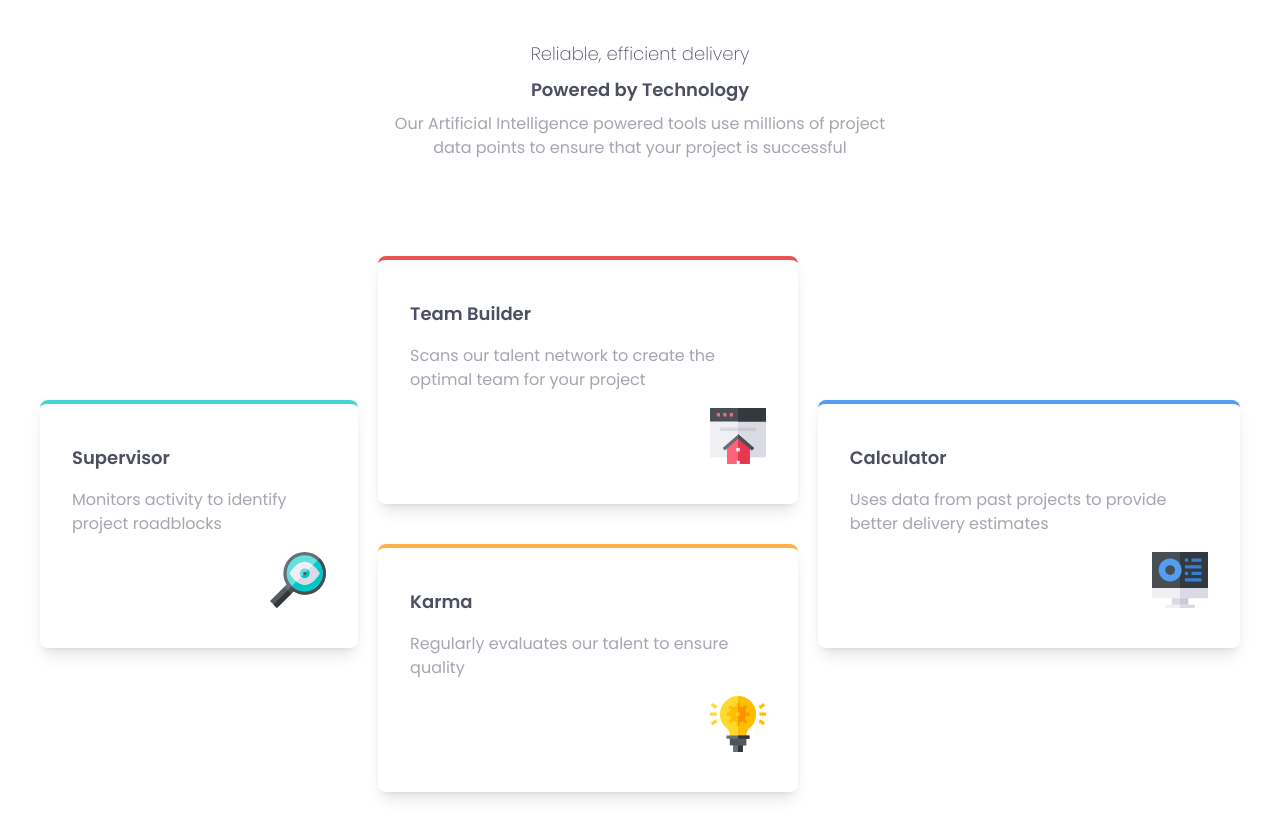
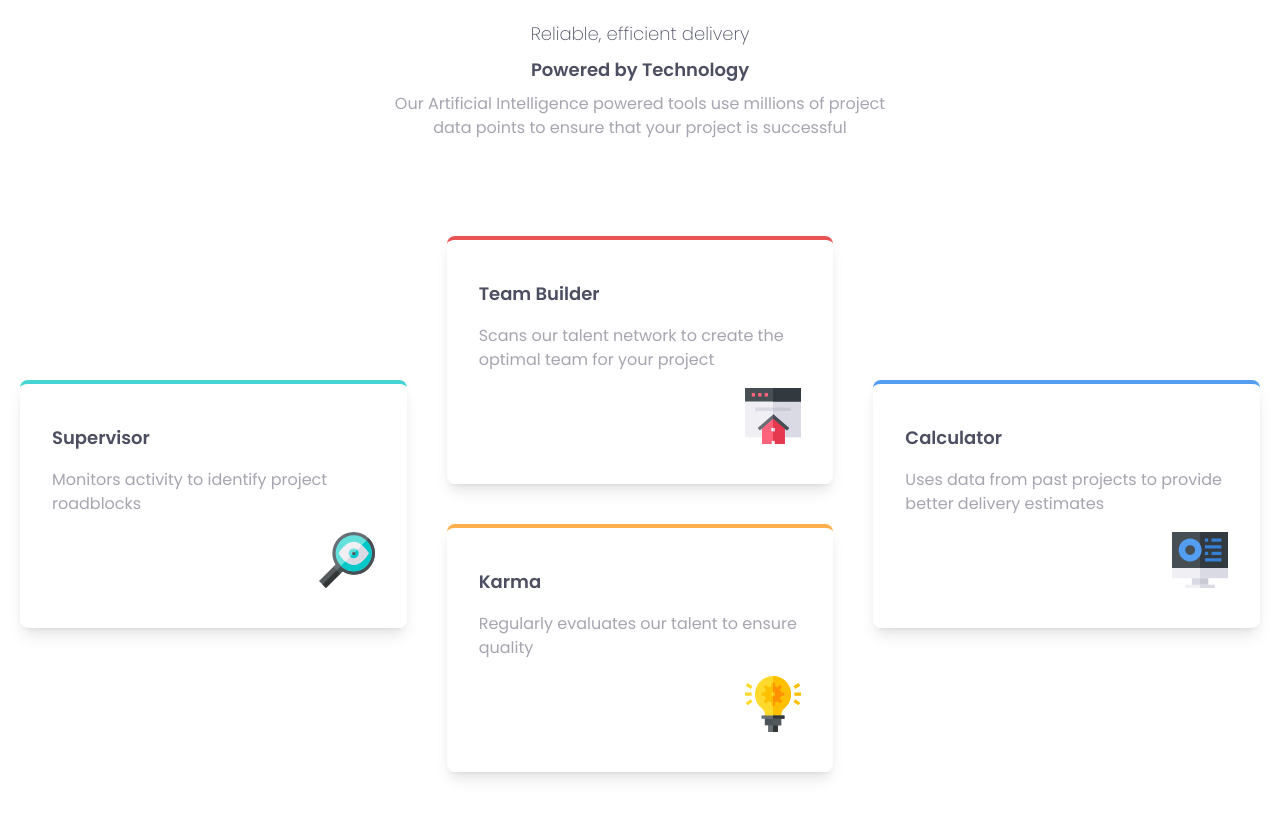
Before and after one commit to OlaoluwaVincent/four-card-feature-section-master, a website: page index.html in a window 1280 px wide. After the commit the page ends 800 px from the top, so only its background shows below. Drawn offline with Linux system fonts and the light colour scheme.

Commit message:
Initial commit

```diff
--- a/index.html
+++ b/index.html
@@ -24,7 +24,7 @@
 	<body>
 		<main class="font-sans">
 			<section
-				class="flex flex-col items-center justify-center gap-10 text-gray-blue mx-auto p-10 max-w-7xl md:justify-evenly"
+				class="flex flex-col items-center justify-center gap-10 text-gray-blue mx-auto p-5 max-w-7xl md:justify-evenly"
 			>
 				<!-- Top Header -->
 				<article
@@ -34,21 +34,21 @@
 						Reliable, efficient delivery
 					</h1>
 					<h2 class="font-semibold text-lg">Powered by Technology</h2>
-					<p class="lightText text-center">
+					<p class="lightText w-full text-center">
 						Our Artificial Intelligence powered tools use millions
 						of project data points to ensure that your project is
 						successful
 					</p>
 				</article>
 				<article
-					class="flex flex-col md:flex-row items-center justify-center gap-5"
+					class="grid grid-cols-1 items-center justify-center gap-10 lg:grid lg:grid-cols-3"
 				>
 					<!-- Supervisor -->
 					<div
 						class="px-8 py-10 flex flex-col bg-white shadow-lg border-t-4 rounded-lg border-cyan space-y-4"
 					>
 						<h1 class="font-semibold text-lg">Supervisor</h1>
-						<p class="lightText">
+						<p class="lightText w-full">
 							Monitors activity to identify project roadblocks
 						</p>
 						<img
@@ -66,7 +66,7 @@
 							class="px-8 py-10 flex flex-col bg-white shadow-lg border-t-4 rounded-lg border-red space-y-4"
 						>
 							<h1 class="font-semibold text-lg">Team Builder</h1>
-							<p class="lightText">
+							<p class="lightText w-full">
 								Scans our talent network to create the optimal
 								team for your project
 							</p>
@@ -81,7 +81,7 @@
 							class="px-8 py-10 flex flex-col bg-white shadow-lg border-t-4 rounded-lg border-orange space-y-4"
 						>
 							<h1 class="font-semibold text-lg">Karma</h1>
-							<p class="lightText">
+							<p class="lightText w-full">
 								Regularly evaluates our talent to ensure quality
 							</p>
 							<img
@@ -96,7 +96,7 @@
 						class="px-8 py-10 flex flex-col bg-white shadow-lg border-t-4 rounded-lg border-blue space-y-4"
 					>
 						<h1 class="font-semibold text-lg">Calculator</h1>
-						<p class="lightText">
+						<p class="lightText w-full">
 							Uses data from past projects to provide better
 							delivery estimates
 						</p>
```
Also changed, not shown: css/styles.css.
